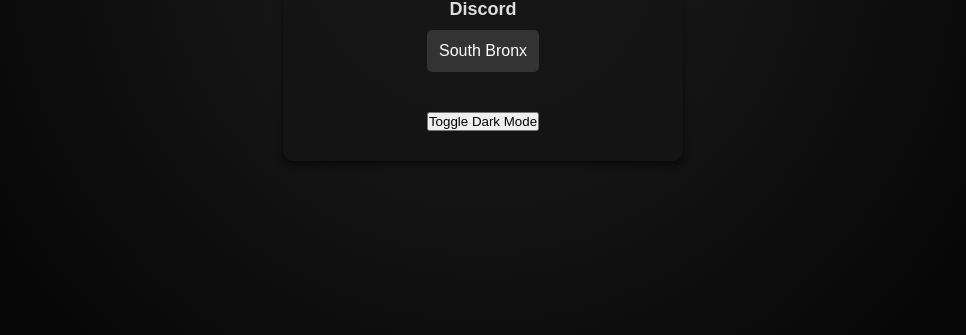
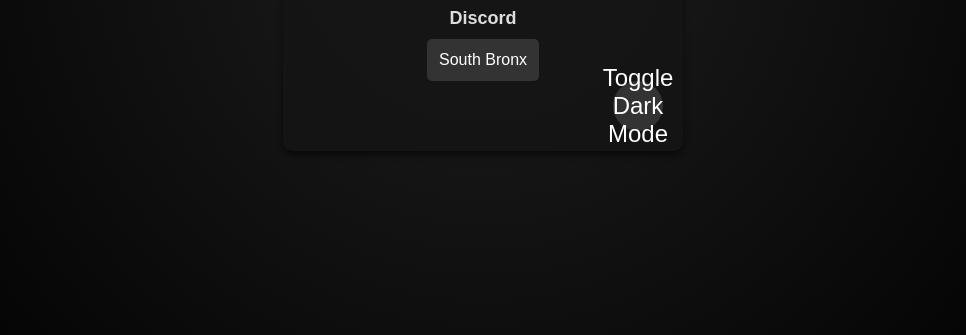
Before and after one commit to MinerorLinux/tmu, a plain HTML site: page index.html in a window 1280 px wide. Shown: the part 465-800 px from the top of the page, without its empty margins (157-1123 px from the left). Drawn offline with Linux system fonts and the light colour scheme.

Commit message:
Update styles.css

```diff
--- a/styles.css
+++ b/styles.css
@@ -38,7 +38,7 @@ body {
     z-index: 10;
     display: flex;
     flex-direction: column;
-    align-items: center;
+    align-items: center; /* Center the content */
     justify-content: center;
 }
 
@@ -165,3 +165,27 @@ h2 {
         transform: translate(1px, -2px) rotate(-1deg);
     }
 }
+
+/* Styles for the dark mode toggle button */
+#toggle-dark-mode {
+    position: absolute;
+    bottom: 20px;
+    right: 20px;
+    width: 50px;
+    height: 50px;
+    border-radius: 50%;
+    background-color: #333;
+    color: #fff;
+    border: none;
+    display: flex;
+    justify-content: center;
+    align-items: center;
+    font-size: 24px;
+    cursor: pointer;
+    transition: background-color 0.3s, transform 0.2s;
+}
+
+#toggle-dark-mode:hover {
+    background-color: #555;
+    transform: scale(1.1);
+}
```
